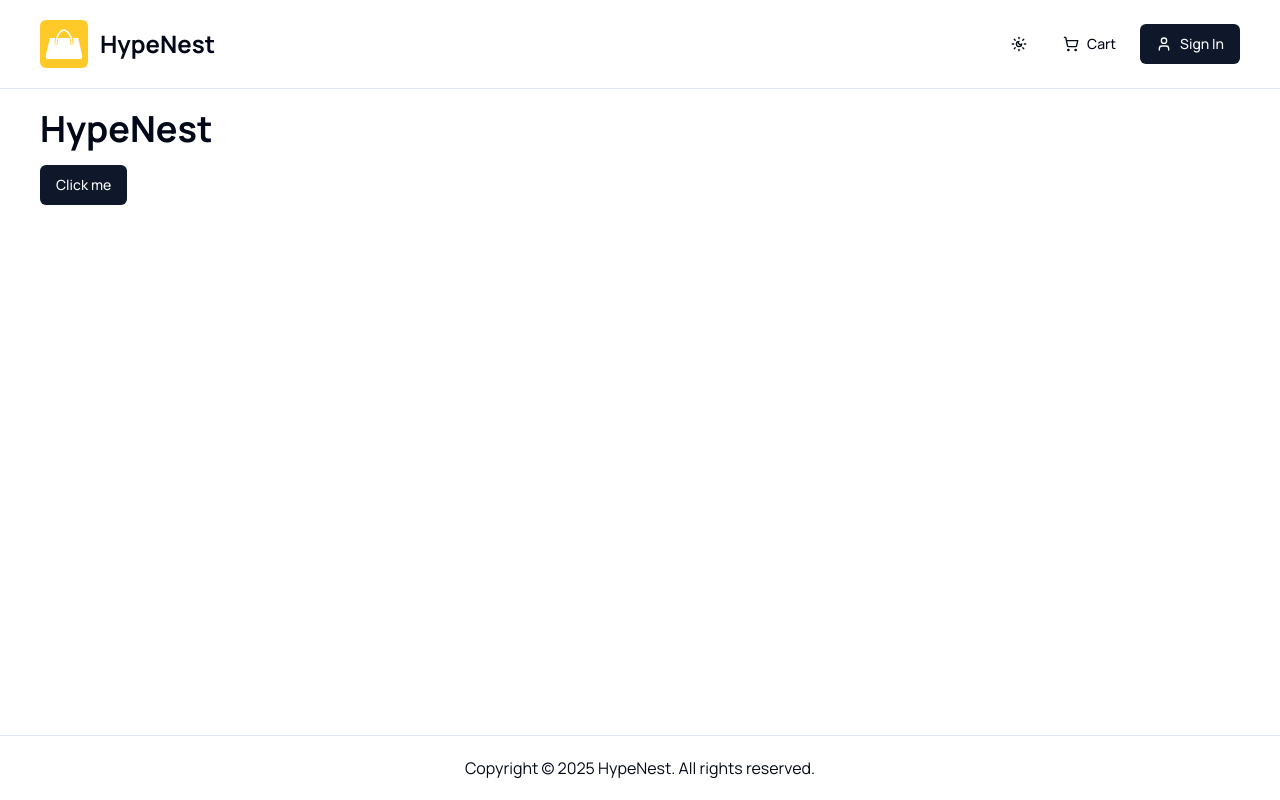
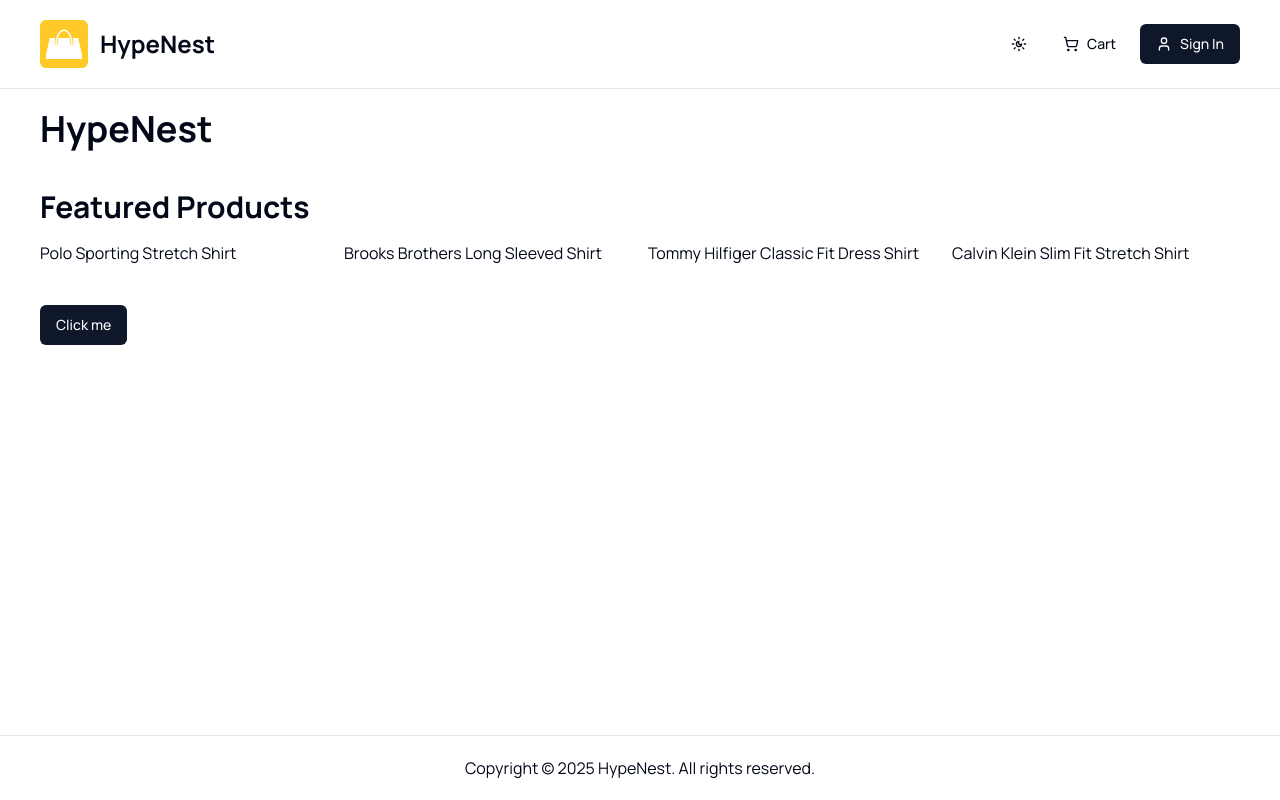
Before and after one commit to armanrajib/hypenest, a Next.js app: page / in a window 1280 px wide. Built offline with nearby package versions, Linux system fonts and the light colour scheme; no server answers.

Commit message:
Refactor header components into header file, and add sample products & product list

```diff
--- a/app/(root)/layout.tsx
+++ b/app/(root)/layout.tsx
@@ -1,4 +1,4 @@
-import Header from '@/components/shared/header'
+import Header from '@/components/shared/header/header'
 import Footer from '@/components/footer'
 
 export default function RootLayout({
--- a/app/(root)/page.tsx
+++ b/app/(root)/page.tsx
@@ -1,6 +1,8 @@
 import type { Metadata } from 'next'
 
+import sampleData from '@/db/sample-data'
 import { Button } from '@/components/ui/button'
+import ProductList from '@/components/shared/product/product-list'
 
 export const metadata: Metadata = {
   title: 'Home'
@@ -10,6 +12,11 @@
   return (
     <>
       <h1 className='h1-bold mb-4'>HypeNest</h1>
+      <ProductList
+        products={sampleData.products}
+        title='Featured Products'
+        limit={4}
+      />
       <Button>Click me</Button>
     </>
   )
--- a/app/layout.tsx
+++ b/app/layout.tsx
@@ -1,6 +1,6 @@
 import type { Metadata } from 'next'
 import { Manrope } from 'next/font/google'
-import { ThemeProvider } from '@/components/shared/theme-provider'
+import { ThemeProvider } from '@/components/shared/header/theme-provider'
 
 import './globals.css'
 import { APP_DESCRIPTION, APP_NAME, SERVER_URL } from '@/lib/constants'
--- a/components/shared/header.tsx
+++ b/components/shared/header/header.tsx
@@ -2,7 +2,7 @@
 import Link from 'next/link'
 
 import { APP_NAME } from '@/lib/constants'
-import Menu from '@/components/shared/menu'
+import Menu from '@/components/shared/header/menu'
 
 export default function Header() {
   return (
--- a/components/shared/menu.tsx
+++ b/components/shared/header/menu.tsx
@@ -10,7 +10,7 @@
   SheetDescription
 } from '@/components/ui/sheet'
 import { Button } from '@/components/ui/button'
-import { ModeToggle } from '@/components/shared/mode-toggle'
+import { ModeToggle } from '@/components/shared/header/mode-toggle'
 
 const Menu = () => {
   return (
--- /dev/null
+++ b/components/shared/product/product-list.tsx
@@ -0,0 +1,42 @@
+type Product = {
+  name: string
+  slug: string
+  category: string
+  description: string
+  images: string[]
+  price: number
+  brand: string
+  rating: number
+  numReviews: number
+  stock: number
+  isFeatured: boolean
+  banner: string | null
+}
+
+export default function ProductList({
+  products,
+  title,
+  limit
+}: {
+  products: Product[]
+  title?: string
+  limit?: number
+}) {
+  const limitedProducts = limit ? products.slice(0, limit) : products
+
+  return (
+    <div className='my-10'>
+      <h2 className='h2-bold mb-4'>{title}</h2>
+
+      {products.length > 0 ? (
+        <div className='grid grid-cols-1 gap-4 sm:grid-cols-2 md:grid-cols-3 lg:grid-cols-4'>
+          {limitedProducts.map(product => (
+            <div key={product.slug}>{product.name}</div>
+          ))}
+        </div>
+      ) : (
+        <div className='text-center'>No products found</div>
+      )}
+    </div>
+  )
+}
--- /dev/null
+++ b/db/sample-data.ts
@@ -0,0 +1,108 @@
+const sampleData = {
+  products: [
+    {
+      name: 'Polo Sporting Stretch Shirt',
+      slug: 'polo-sporting-stretch-shirt',
+      category: "Men's Dress Shirts",
+      description: 'Classic Polo style with modern comfort',
+      images: [
+        '/images/sample-products/p1-1.jpg',
+        '/images/sample-products/p1-2.jpg',
+      ],
+      price: 59.99,
+      brand: 'Polo',
+      rating: 4.5,
+      numReviews: 10,
+      stock: 5,
+      isFeatured: true,
+      banner: 'banner-1.jpg',
+    },
+    {
+      name: 'Brooks Brothers Long Sleeved Shirt',
+      slug: 'brooks-brothers-long-sleeved-shirt',
+      category: "Men's Dress Shirts",
+      description: 'Timeless style and premium comfort',
+      images: [
+        '/images/sample-products/p2-1.jpg',
+        '/images/sample-products/p2-2.jpg',
+      ],
+      price: 85.9,
+      brand: 'Brooks Brothers',
+      rating: 4.2,
+      numReviews: 8,
+      stock: 10,
+      isFeatured: true,
+      banner: 'banner-2.jpg',
+    },
+    {
+      name: 'Tommy Hilfiger Classic Fit Dress Shirt',
+      slug: 'tommy-hilfiger-classic-fit-dress-shirt',
+      category: "Men's Dress Shirts",
+      description: 'A perfect blend of sophistication and comfort',
+      images: [
+        '/images/sample-products/p3-1.jpg',
+        '/images/sample-products/p3-2.jpg',
+      ],
+      price: 99.95,
+      brand: 'Tommy Hilfiger',
+      rating: 4.9,
+      numReviews: 3,
+      stock: 0,
+      isFeatured: false,
+      banner: null,
+    },
+    {
+      name: 'Calvin Klein Slim Fit Stretch Shirt',
+      slug: 'calvin-klein-slim-fit-stretch-shirt',
+      category: "Men's Dress Shirts",
+      description: 'Streamlined design with flexible stretch fabric',
+      images: [
+        '/images/sample-products/p4-1.jpg',
+        '/images/sample-products/p4-2.jpg',
+      ],
+      price: 39.95,
+      brand: 'Calvin Klein',
+      rating: 3.6,
+      numReviews: 5,
+      stock: 10,
+      isFeatured: false,
+      banner: null,
+    },
+    {
+      name: 'Polo Ralph Lauren Oxford Shirt',
+      slug: 'polo-ralph-lauren-oxford-shirt',
+      category: "Men's Dress Shirts",
+      description: 'Iconic Polo design with refined oxford fabric',
+      images: [
+        '/images/sample-products/p5-1.jpg',
+        '/images/sample-products/p5-2.jpg',
+      ],
+      price: 79.99,
+      brand: 'Polo',
+      rating: 4.7,
+      numReviews: 18,
+      stock: 6,
+      isFeatured: false,
+      banner: null,
+    },
+    {
+      name: 'Polo Classic Pink Hoodie',
+      slug: 'polo-classic-pink-hoodie',
+      category: "Men's Sweatshirts",
+      description: 'Soft, stylish, and perfect for laid-back days',
+      images: [
+        '/images/sample-products/p6-1.jpg',
+        '/images/sample-products/p6-2.jpg',
+      ],
+      price: 99.99,
+      brand: 'Polo',
+      rating: 4.6,
+      numReviews: 12,
+      stock: 8,
+      isFeatured: true,
+      banner: null,
+    },
+  ],
+};
+
+export default sampleData;
```
Also changed, not shown: components/shared/header/mode-toggle.tsx (renamed from components/shared/mode-toggle.tsx), components/shared/header/theme-provider.tsx (renamed from components/shared/theme-provider.tsx).
